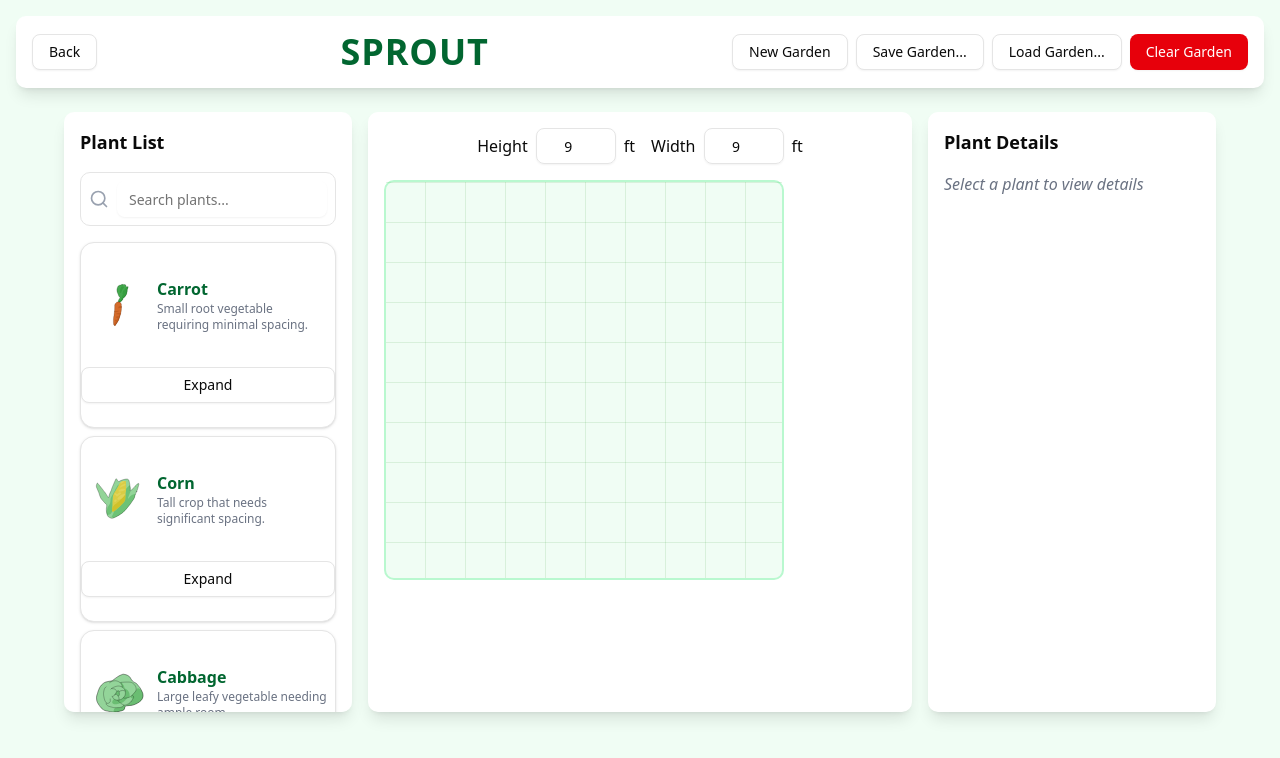
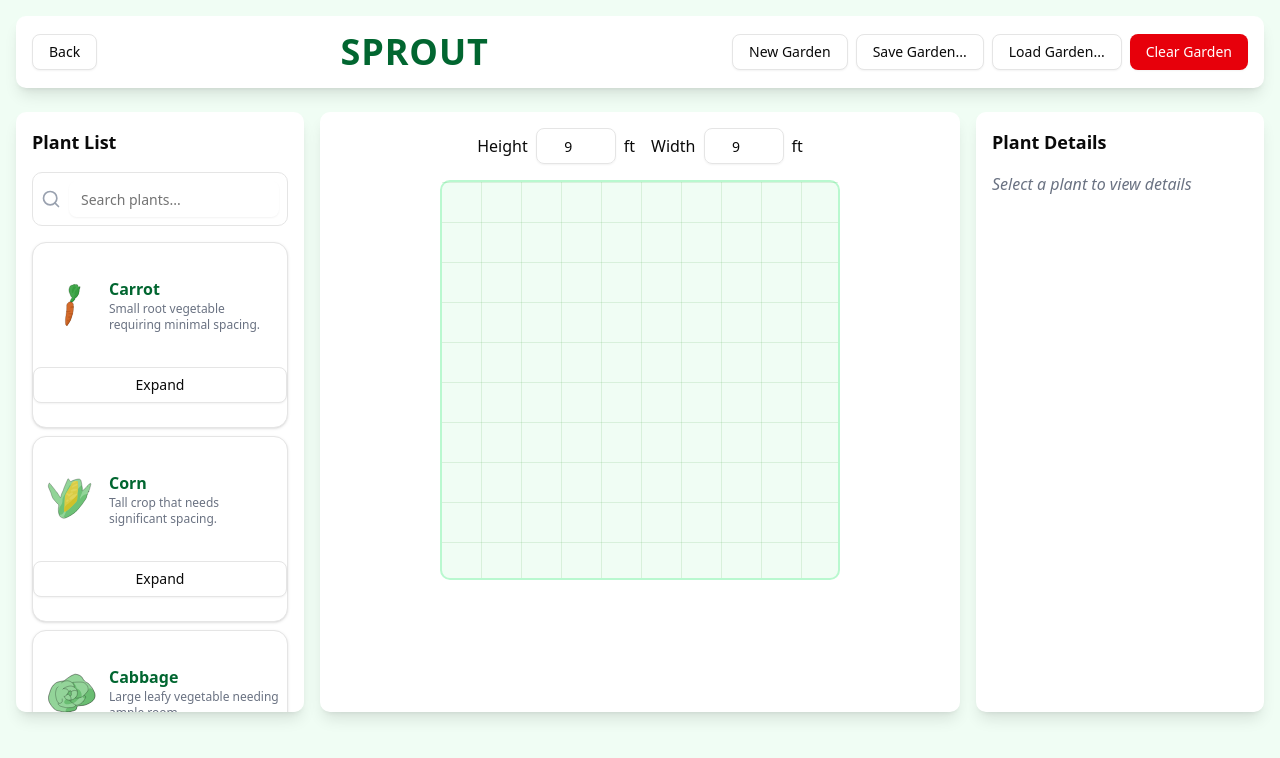
Before and after one commit to TedDBear/Sprout, a Next.js app in the folder my-app/: page / in a window 1280 px wide. Shown: the top 758 px of the page. Built offline with nearby package versions, Linux system fonts and the light colour scheme.

Commit message:
I have made some minor edits such as preventing the garden from pushing any of the webpage elements, making the website fit the entire screen of the computer without having to scroll, and centering the garden.

```diff
--- a/my-app/app/page.tsx
+++ b/my-app/app/page.tsx
@@ -373,7 +373,7 @@ export default function SproutGarden() {
 
   // Handle garden size change
   const handleSizeChange = (field, value) => {
-    const newValue = Math.max(5, Number(value) + 1); // Ensure minimum size is 5 feet
+    const newValue = Math.min(21, Math.max(5, Number(value) + 1));
     setGardenSize((prev) => ({ ...prev, [field]: newValue }));
   };
 
@@ -524,14 +524,14 @@ export default function SproutGarden() {
 
   return (
 
-      <div className="p-4 bg-green-50 min-h-screen">
+      <div className="p-4 bg-green-50 min-h-screen min-w-screen">
         <Header
           clearGarden={clearGarden}
           saveGarden={saveGarden}
           loadGarden={loadGarden}
         />
         {/* Main Content */}
-        <div className="flex gap-4 max-w-6xl mx-auto">
+        <div className="flex gap-4 max-w-8xl mx-auto">
           {/* Left Sidebar */}
           <LeftSidebar
             searchQuery={searchQuery}
@@ -541,7 +541,7 @@ export default function SproutGarden() {
           />
 
           {/* Main Garden Area */}
-          <div className="flex-1 bg-white p-4 rounded-lg shadow-lg">
+          <div className="flex-1 bg-white p-4 rounded-lg shadow-lg justify-items-center">
             <GardenSizeControls
               gardenSize={gardenSize}
               handleSizeChange={handleSizeChange}
```
